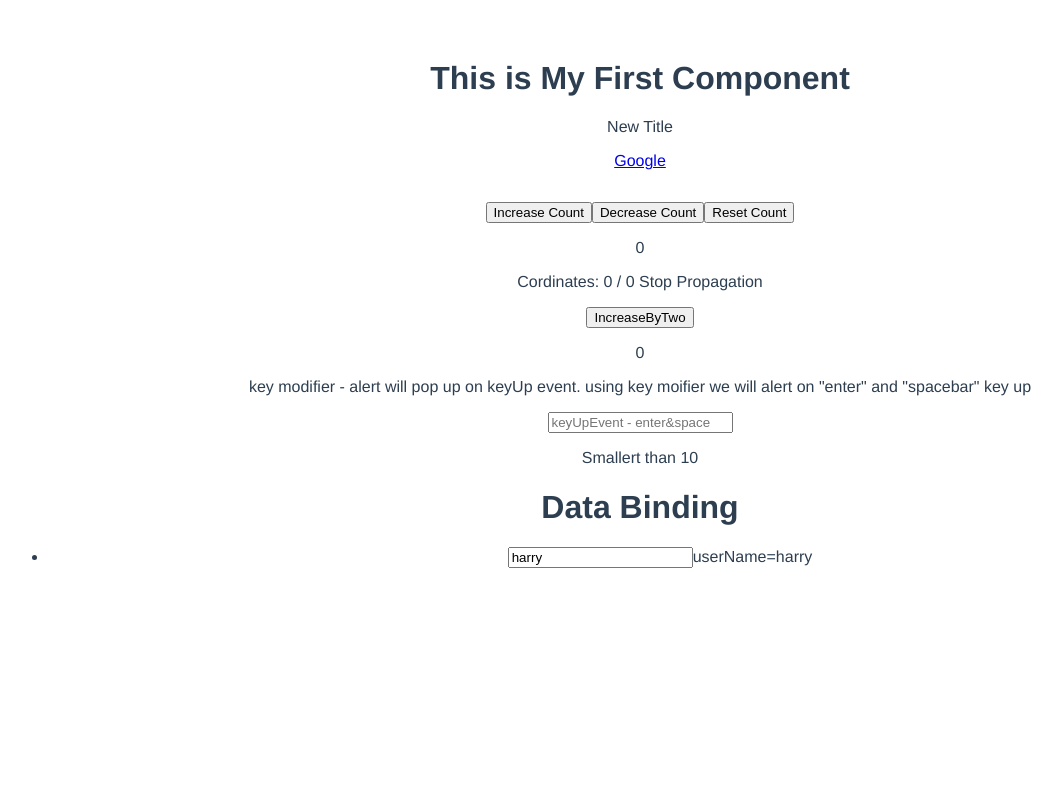
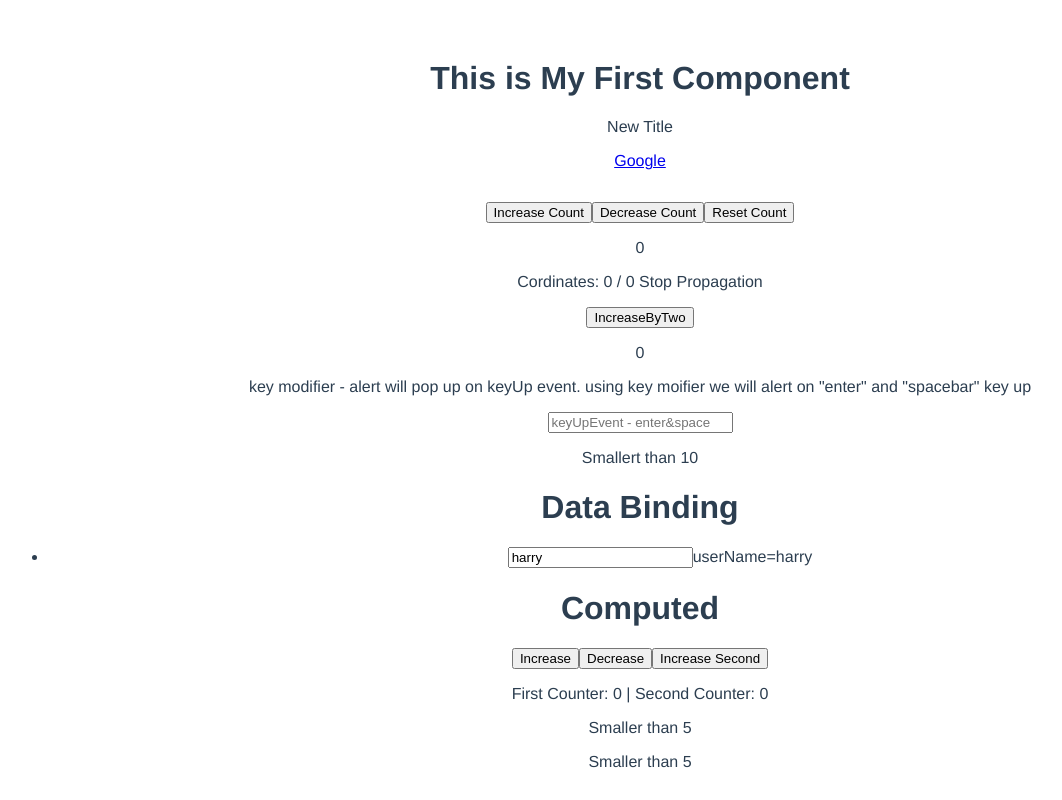
Before and after one commit to Harry456/vueLearning, a Vue app: page / in a window 1280 px wide. Shown: the whole page, without its empty margins (0-1062 px from the left). Built offline with nearby package versions, Linux system fonts and the light colour scheme.

Commit message:
computedProperties

```diff
--- a/src/App.vue
+++ b/src/App.vue
@@ -3,6 +3,7 @@
     <FirstComponent />
     <Events />
     <DataBinding />
+    <Computed />
   </div>
 </template>
 
@@ -10,6 +11,7 @@
 import FirstComponent from './components/FirstComponent.vue';
 import Events from './components/Events.vue';
 import DataBinding from './components/DataBinding.vue';
+import Computed from './components/Computed.vue';
 
 export default {
   name: 'App',
@@ -17,6 +19,7 @@ export default {
     FirstComponent,
     Events,
     DataBinding,
+    Computed,
   },
 };
 </script>
--- /dev/null
+++ b/src/components/Computed.vue
@@ -0,0 +1,37 @@
+<template>
+  <div class="computed">
+    <h1>Computed</h1>
+    <button v-on:click="counter++">Increase</button>
+    <button v-on:click="counter--">Decrease</button>
+    <button v-on:click="secondCounter++">Increase Second</button>
+    <p>First Counter: {{ counter }} | Second Counter: {{ secondCounter }}</p>
+    <p>{{ result() }}</p>
+    <p>{{ output }}</p>
+  </div>
+</template>
+
+<script>
+export default {
+  name: 'Computed',
+  data() {
+    return {
+      counter: 0,
+      secondCounter: 0,
+    };
+  },
+  computed: {
+    output: function() {
+      console.log('Computed');
+      return this.counter > 5 ? 'Greater 5' : 'Smaller than 5';
+    },
+  },
+  methods: {
+    result: function() {
+      console.log('Methods run');
+      return this.counter > 5 ? 'Greater 5' : 'Smaller than 5';
+    },
+  },
+};
+</script>
+
+<style></style>
```
Also changed, not shown: Notes.js (+30 -0 lines).
